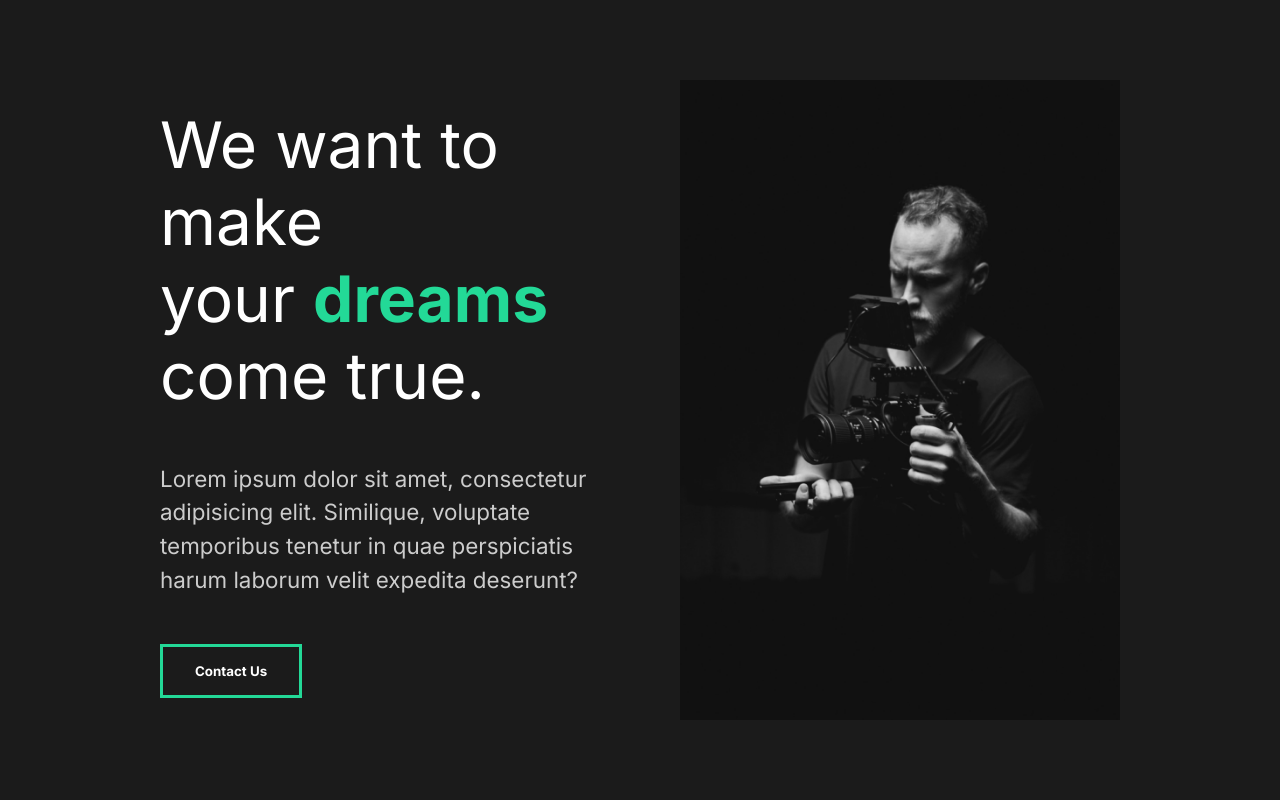
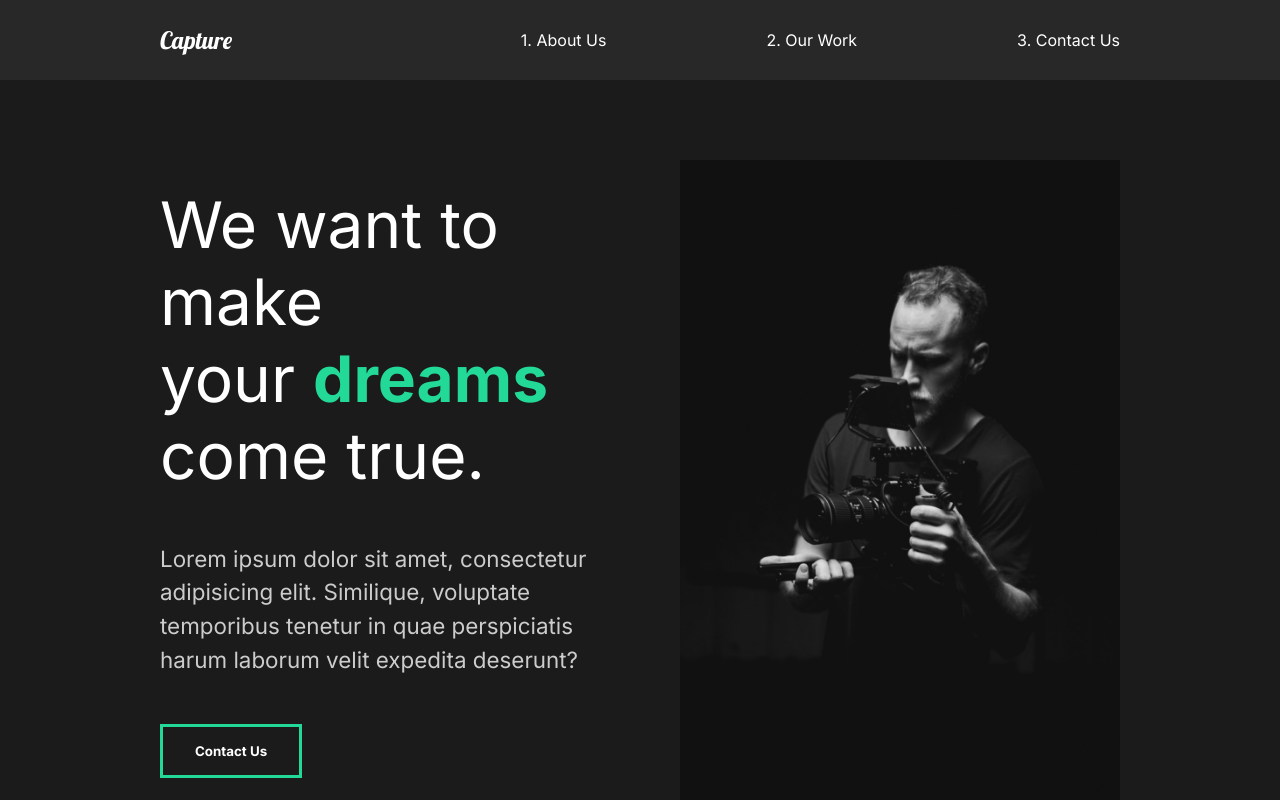
Before and after one commit to SedanaYoga/capture-web, a React (Create React App) app: page / in a window 1280 px wide. Shown: the top 800 px of the page. Built offline with nearby package versions, Linux system fonts and the light colour scheme.

Commit message:
Created Nav components and done styling it

```diff
--- a/src/App.js
+++ b/src/App.js
@@ -2,11 +2,14 @@
 import AboutUs from "./pages/AboutUs";
 // Import Global Style
 import GlobalStyle from "./components/GlobalStyle";
+// Import Components
+import Nav from "./components/Nav";
 
 function App() {
   return (
     <div>
       <GlobalStyle />
+      <Nav />
       <AboutUs />
     </div>
   );
--- /dev/null
+++ b/src/components/Nav.jsx
@@ -0,0 +1,54 @@
+import React from "react";
+import styled from "styled-components";
+
+const Nav = () => {
+  return (
+    <StyledNav>
+      <h1>
+        <a id="logo" href="#">
+          Capture
+        </a>
+      </h1>
+      <ul>
+        <li>
+          <a href="#">1. About Us</a>
+        </li>
+        <li>
+          <a href="#">2. Our Work</a>
+        </li>
+        <li>
+          <a href="#">3. Contact Us</a>
+        </li>
+      </ul>
+    </StyledNav>
+  );
+};
+
+const StyledNav = styled.nav`
+  min-height: 10vh;
+  display: flex;
+  margin: auto;
+  justify-content: space-between;
+  align-items: center;
+  padding: 1rem 10rem;
+  background: #282828;
+  a {
+    color: white;
+    text-decoration: none;
+  }
+  ul {
+    display: flex;
+    list-style: none;
+  }
+  li {
+    padding-left: 10rem;
+    position: relative;
+  }
+  #logo {
+    font-size: 1.5rem;
+    font-family: "Lobster", cursive;
+    font-weight: lighter;
+  }
+`;
+
+export default Nav;
```
